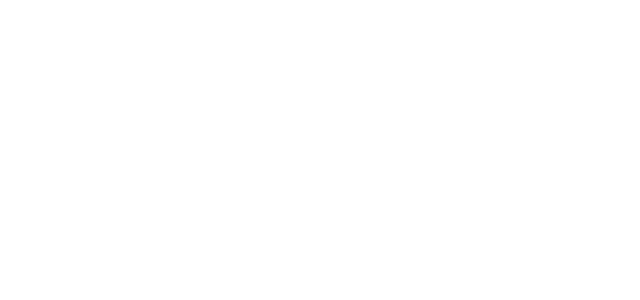
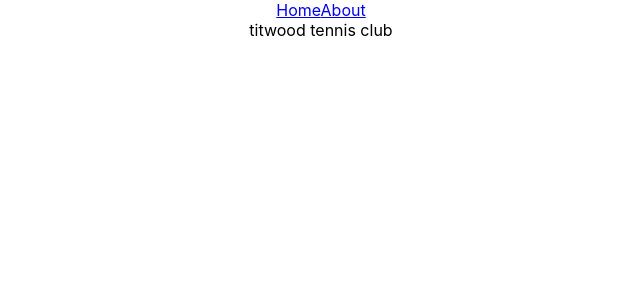
Before and after one commit to MichaelRendall/TitwoodMockup, a React (Create React App) app: page / in a window 1280 px wide. Shown: the top 300 px of the page, without its empty margins (319-959 px from the left). Built offline with nearby package versions, Linux system fonts and the light colour scheme.

Commit message:
beginning of navigation

```diff
--- a/package.json
+++ b/package.json
@@ -8,6 +8,7 @@
     "@testing-library/user-event": "^12.8.3",
     "react": "^17.0.2",
     "react-dom": "^17.0.2",
+    "react-router-dom": "^5.2.0",
     "react-scripts": "4.0.3",
     "web-vitals": "^1.1.2"
   },
--- a/src/App.js
+++ b/src/App.js
@@ -1,7 +1,17 @@
 import "./App.css";
+import { Route } from "react-router-dom";
+import Home from "./pages/Home";
+import Header from "./components/layout/Header";
 
 function App() {
-  return <div className="App"></div>;
+  return (
+    <div className="App">
+      <Header />
+      <Route path="/" exact>
+        <Home />
+      </Route>
+    </div>
+  );
 }
 
 export default App;
--- /dev/null
+++ b/src/components/layout/Header.js
@@ -0,0 +1,12 @@
+import { NavLink } from "react-router-dom";
+
+const Header = () => {
+  return (
+    <header>
+      <NavLink to="/">Home</NavLink>
+      <NavLink to="/about">About</NavLink>
+    </header>
+  );
+};
+
+export default Header;
--- a/src/index.js
+++ b/src/index.js
@@ -2,10 +2,11 @@
 import ReactDOM from "react-dom";
 import "./index.css";
 import App from "./App";
+import { BrowserRouter } from "react-router-dom";
 
 ReactDOM.render(
-  <React.StrictMode>
+  <BrowserRouter>
     <App />{" "}
-  </React.StrictMode>,
+  </BrowserRouter>,
   document.getElementById("root")
 );
--- /dev/null
+++ b/src/pages/Home.js
@@ -0,0 +1,5 @@
+const Home = () => {
+  return "titwood tennis club";
+};
+
+export default Home;
```
Also changed, not shown: 1 other file (tests, documents, lock files or other folders).
